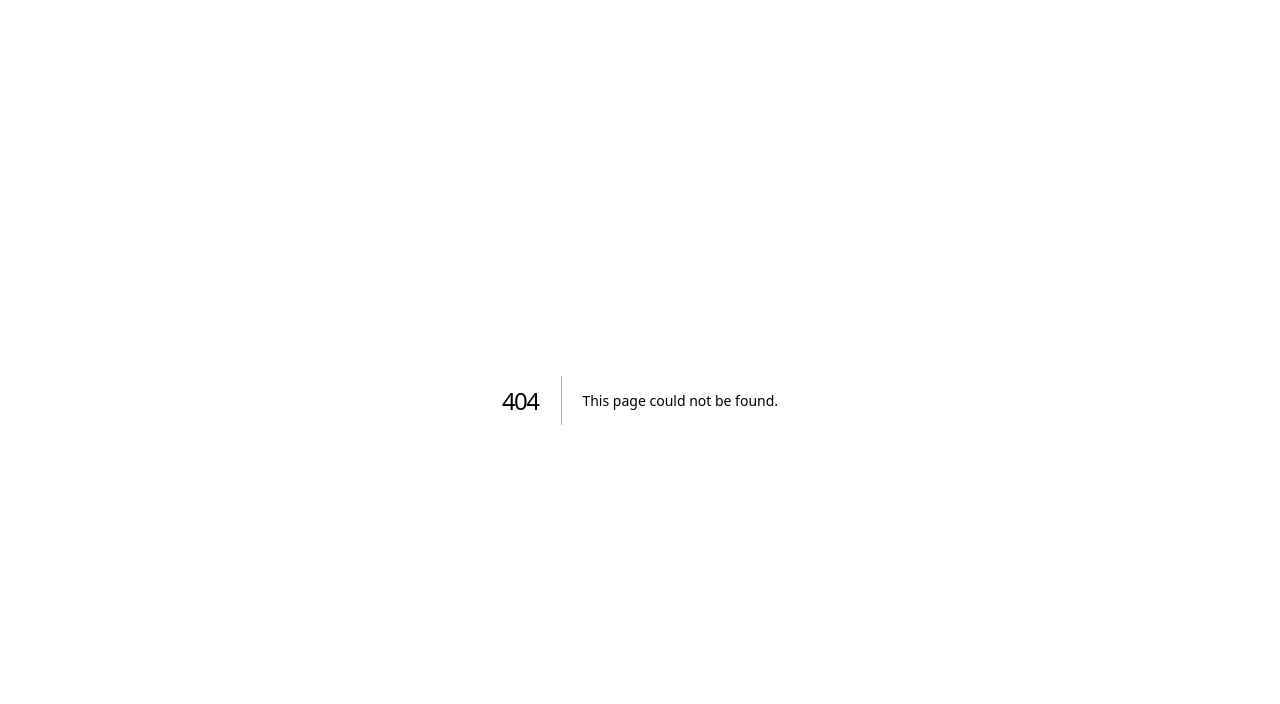
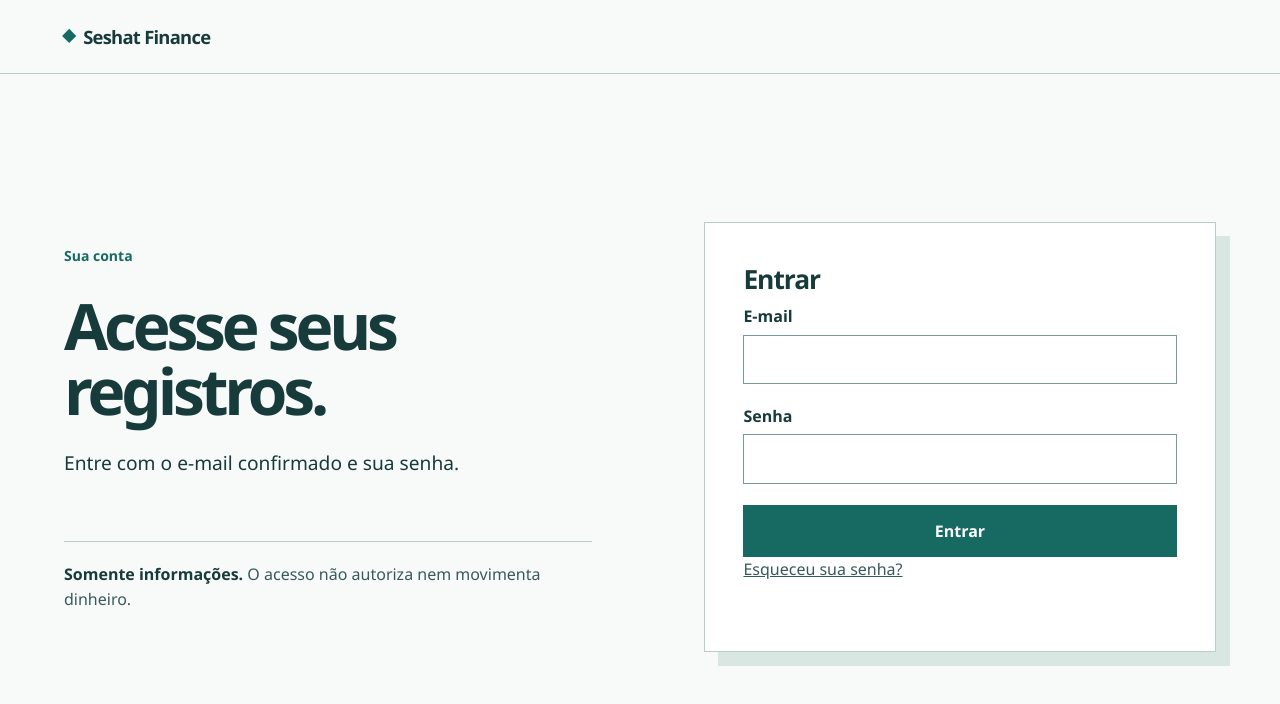
Before and after one commit to Pires3108/SeshatFinance, a Next.js app in the folder apps/web/: page /entrar in a window 1280 px wide. Before the commit this address had no page. Shown: the top 704 px of the page. Built offline with nearby package versions, Linux system fonts and the light colour scheme; no server answers.

Commit message:
feat(web): add sign-in and logout flow

```diff
--- /dev/null
+++ b/apps/web/app/entrar/login-form.tsx
@@ -0,0 +1,170 @@
+'use client';
+
+import Link from 'next/link';
+import {
+  useEffect,
+  useRef,
+  useState,
+  type ReactNode,
+  type SyntheticEvent,
+} from 'react';
+
+type State =
+  | 'checking'
+  | 'idle'
+  | 'submitting'
+  | 'authenticated'
+  | 'logging-out'
+  | 'logout-error'
+  | 'error';
+
+export function LoginForm(): ReactNode {
+  const [state, setState] = useState<State>('checking');
+  const errorRef = useRef<HTMLParagraphElement>(null);
+  const statusRef = useRef<HTMLDivElement>(null);
+
+  useEffect(() => {
+    void fetch('/api/auth/sessions', { cache: 'no-store' })
+      .then((response) => {
+        setState(response.ok ? 'authenticated' : 'idle');
+      })
+      .catch(() => {
+        setState('idle');
+      });
+  }, []);
+
+  useEffect(() => {
+    if (state === 'error' || state === 'logout-error')
+      errorRef.current?.focus();
+    if (state === 'authenticated') statusRef.current?.focus();
+  }, [state]);
+
+  async function login(event: SyntheticEvent<HTMLFormElement>): Promise<void> {
+    event.preventDefault();
+    const form = event.currentTarget;
+    const data = new FormData(form);
+    setState('submitting');
+    try {
+      const response = await fetch('/api/auth/sessions', {
+        method: 'POST',
+        headers: { 'Content-Type': 'application/json' },
+        body: JSON.stringify({
+          email: data.get('email'),
+          password: data.get('password'),
+        }),
+      });
+      if (!response.ok) {
+        setState('error');
+        return;
+      }
+      form.reset();
+      setState('authenticated');
+    } catch {
+      setState('error');
+    }
+  }
+
+  async function logout(): Promise<void> {
+    setState('logging-out');
+    try {
+      const response = await fetch('/api/auth/sessions', { method: 'DELETE' });
+      setState(response.ok ? 'idle' : 'logout-error');
+    } catch {
+      setState('logout-error');
+    }
+  }
+
+  return (
+    <section className="form-panel" aria-labelledby="form-title">
+      <h2 id="form-title">Entrar</h2>
+      {state === 'checking' && <p role="status">Verificando sessão…</p>}
+      {state === 'authenticated' ||
+      state === 'logging-out' ||
+      state === 'logout-error' ? (
+        <div
+          className="success-panel"
+          ref={statusRef}
+          role="status"
+          tabIndex={-1}
+        >
+          <strong>Sessão ativa.</strong>
+          <p>Você entrou na Seshat Finance.</p>
+          <button
+            className="primary-action"
+            type="button"
+            disabled={state === 'logging-out'}
+            onClick={() => {
+              void logout();
+            }}
+          >
+            {state === 'logging-out' ? 'Saindo…' : 'Sair'}
+          </button>
+          {state === 'logout-error' && (
+            <p
+              className="form-message error"
+              ref={errorRef}
+              role="alert"
+              tabIndex={-1}
+            >
+              Não foi possível sair. Tente novamente.
+            </p>
+          )}
+        </div>
+      ) : (
+        state !== 'checking' && (
+          <>
+            <form
+              aria-busy={state === 'submitting'}
+              onSubmit={(event) => {
+                void login(event);
+              }}
+            >
+              <div className="field">
+                <label htmlFor="login-email">E-mail</label>
+                <input
+                  id="login-email"
+                  name="email"
+                  type="email"
+                  autoComplete="email"
+                  maxLength={320}
+                  required
+                />
+              </div>
+              <div className="field">
+                <label htmlFor="login-password">Senha</label>
+                <input
+                  id="login-password"
+                  name="password"
+                  type="password"
+                  autoComplete="current-password"
+                  maxLength={1024}
+                  required
+                />
+              </div>
+              <button
+                className="primary-action"
+                type="submit"
+                disabled={state === 'submitting'}
+              >
+                {state === 'submitting' ? 'Entrando…' : 'Entrar'}
+              </button>
+              {state === 'error' && (
+                <p
+                  className="form-message error"
+                  ref={errorRef}
+                  role="alert"
+                  tabIndex={-1}
+                >
+                  Não foi possível entrar. Confira os dados e tente novamente.
+                </p>
+              )}
+            </form>
+            <p className="form-message">
+              <Link href="/recuperar-senha">Esqueceu sua senha?</Link>
+            </p>
+          </>
+        )
+      )}
+    </section>
+  );
+}
--- /dev/null
+++ b/apps/web/app/entrar/page.tsx
@@ -0,0 +1,35 @@
+import type { Metadata } from 'next';
+import Link from 'next/link';
+import type { ReactNode } from 'react';
+
+import { LoginForm } from './login-form';
+
+export const metadata: Metadata = { title: 'Entrar | Seshat Finance' };
+
+export default function LoginPage(): ReactNode {
+  return (
+    <div className="site-shell">
+      <a className="skip-link" href="#main-content">
+        Pular para o conteúdo
+      </a>
+      <header className="site-header">
+        <Link className="brand" href="/">
+          <span className="brand-mark" aria-hidden="true" />
+          Seshat Finance
+        </Link>
+      </header>
+      <main className="page-grid" id="main-content" tabIndex={-1}>
+        <section className="intro" aria-labelledby="page-title">
+          <span className="section-label">Sua conta</span>
+          <h1 id="page-title">Acesse seus registros.</h1>
+          <p className="lead">Entre com o e-mail confirmado e sua senha.</p>
+          <p className="boundary">
+            <strong>Somente informações.</strong> O acesso não autoriza nem
+            movimenta dinheiro.
+          </p>
+        </section>
+        <LoginForm />
+      </main>
+    </div>
+  );
+}
--- a/apps/web/app/page.tsx
+++ b/apps/web/app/page.tsx
@@ -13,6 +13,7 @@ export default function HomePage(): ReactNode {
           Seshat Finance
         </Link>
         <Link href="/cadastro">Criar conta</Link>
+        <Link href="/entrar">Entrar</Link>
       </header>
       <main className="page-grid" id="main-content" tabIndex={-1}>
         <section className="intro" aria-labelledby="page-title">
@@ -31,8 +32,8 @@ export default function HomePage(): ReactNode {
         <section className="form-panel" aria-labelledby="start-title">
           <h2 id="start-title">Comece pelo cadastro</h2>
           <p>
-            Crie sua conta e confirme seu e-mail. O acesso aos registros virá em
-            uma próxima etapa.
+            Crie sua conta, confirme seu e-mail e entre para acessar seus
+            registros.
           </p>
           <Link
             className="primary-action"
```
Also changed, not shown: apps/web/app/api/auth/sessions/route.ts (added, +107 -0 lines), 1 other file (tests, documents, lock files or other folders).
